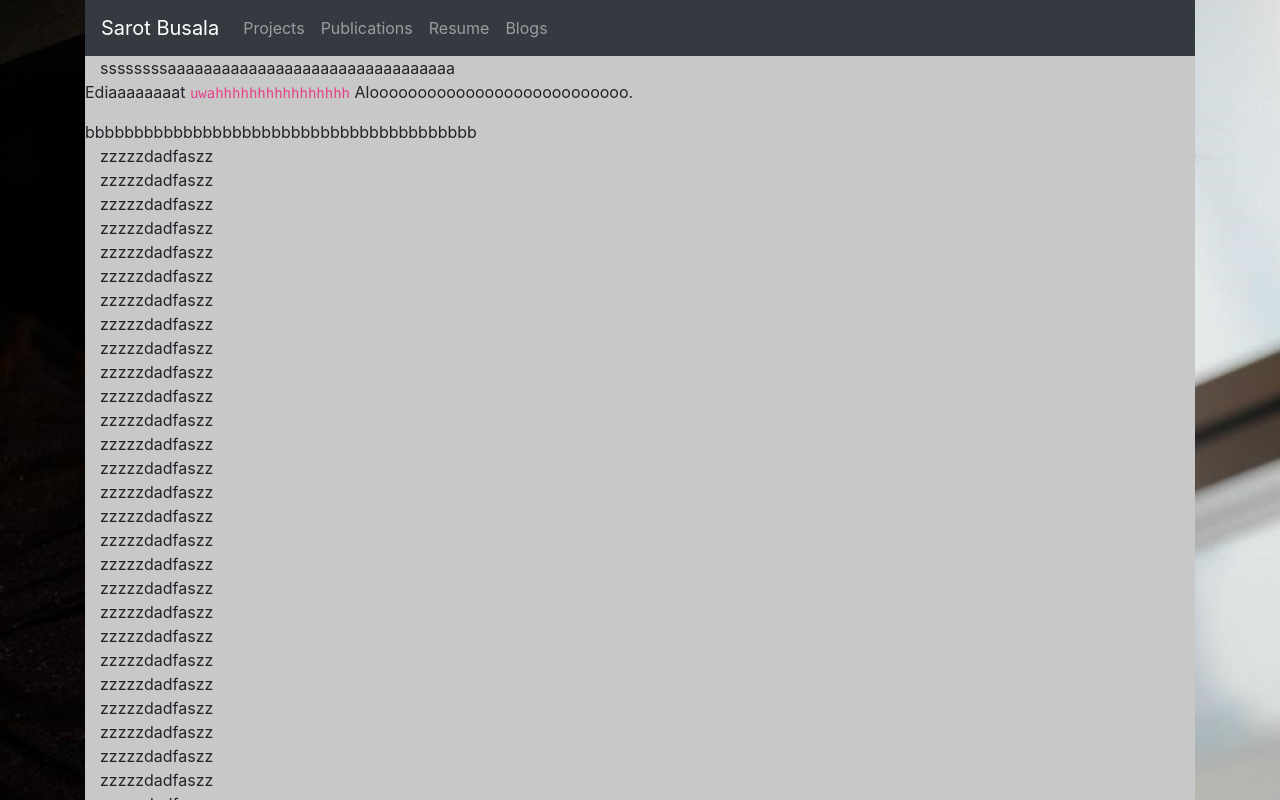
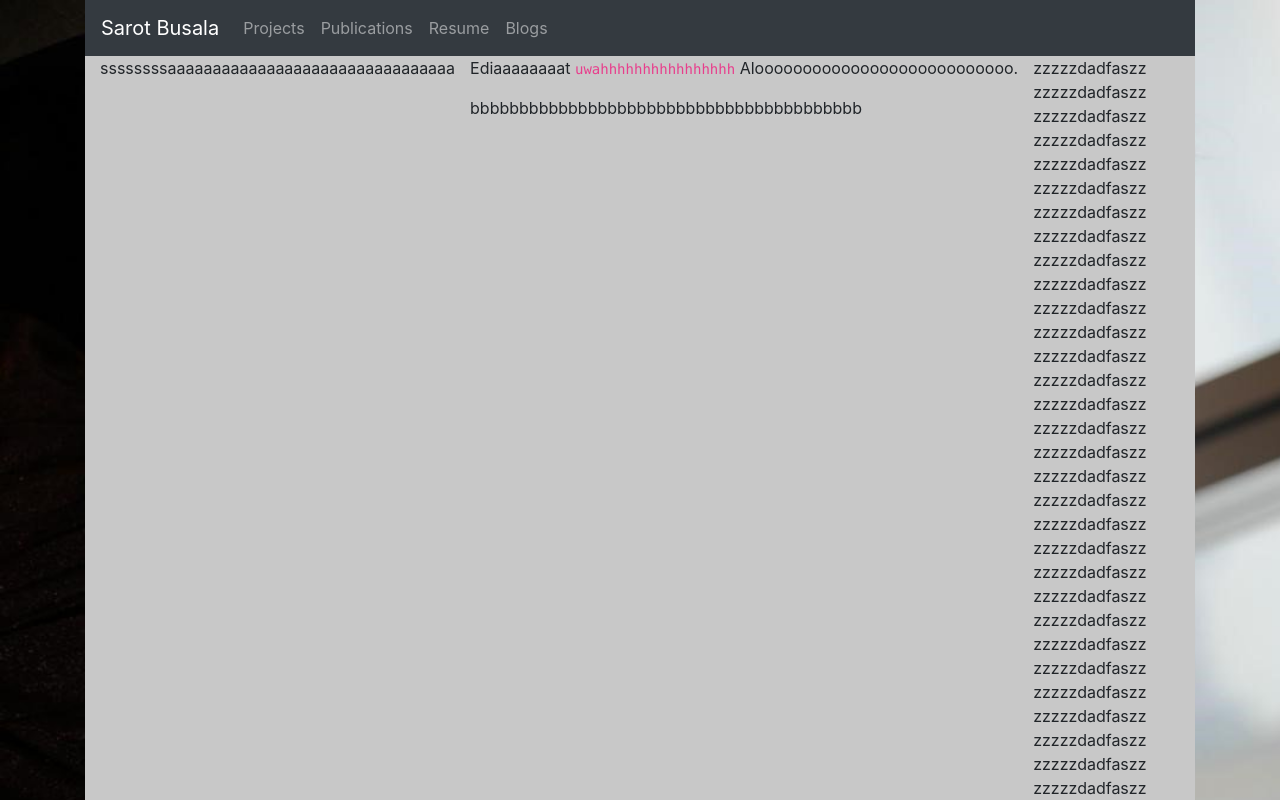
Before and after one commit to SarotBu/home, a React (Create React App) app: page / in a window 1280 px wide. Shown: the top 800 px of the page. Built offline with nearby package versions, Linux system fonts and the light colour scheme.

Commit message:
edit menu vertical in device

```diff
--- /dev/null
+++ b/src/main/header/header.css
@@ -0,0 +1,4 @@
+.header-styles{
+    flex-direction: row;
+
+};
--- a/src/main/header/index.js
+++ b/src/main/header/index.js
@@ -1,9 +1,10 @@
 import React, { Component } from 'react';
+import './header.css';
 
 class HeaderComponent extends Component {
   render() {
     return (
-      <nav className="navbar navbar-expand-lg navbar-dark bg-dark">
+      <nav className="navbar navbar-expand-lg navbar-dark bg-dark header-styles">
         <a className="navbar-brand" href="/home">Sarot Busala</a>
 
           <ul className="navbar-nav mr-auto">
--- a/src/main/home/home.css
+++ b/src/main/home/home.css
@@ -3,8 +3,7 @@
     height: 100%;
 }
 .HomeContainer{
-    display: block;
-    flex-direction: row;
+    display: flex;
     align-content: center;
     width: 100%;
     height: 100%;
```
